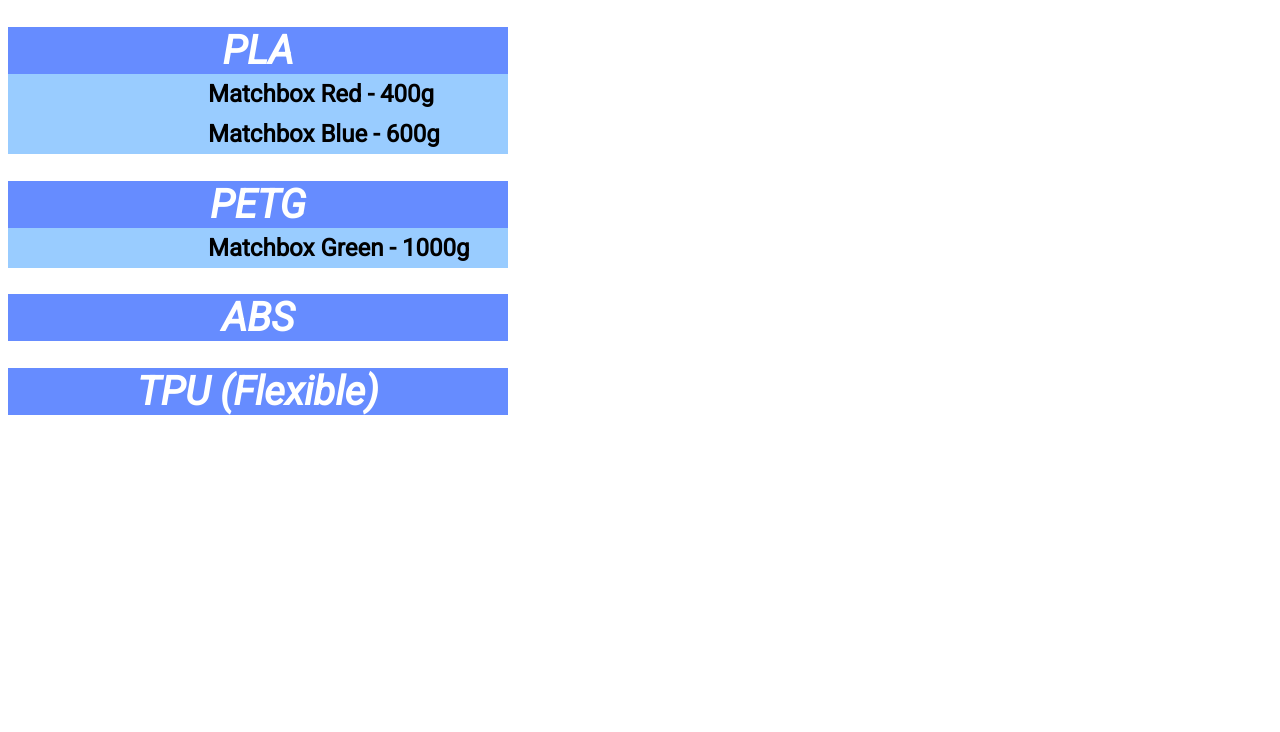
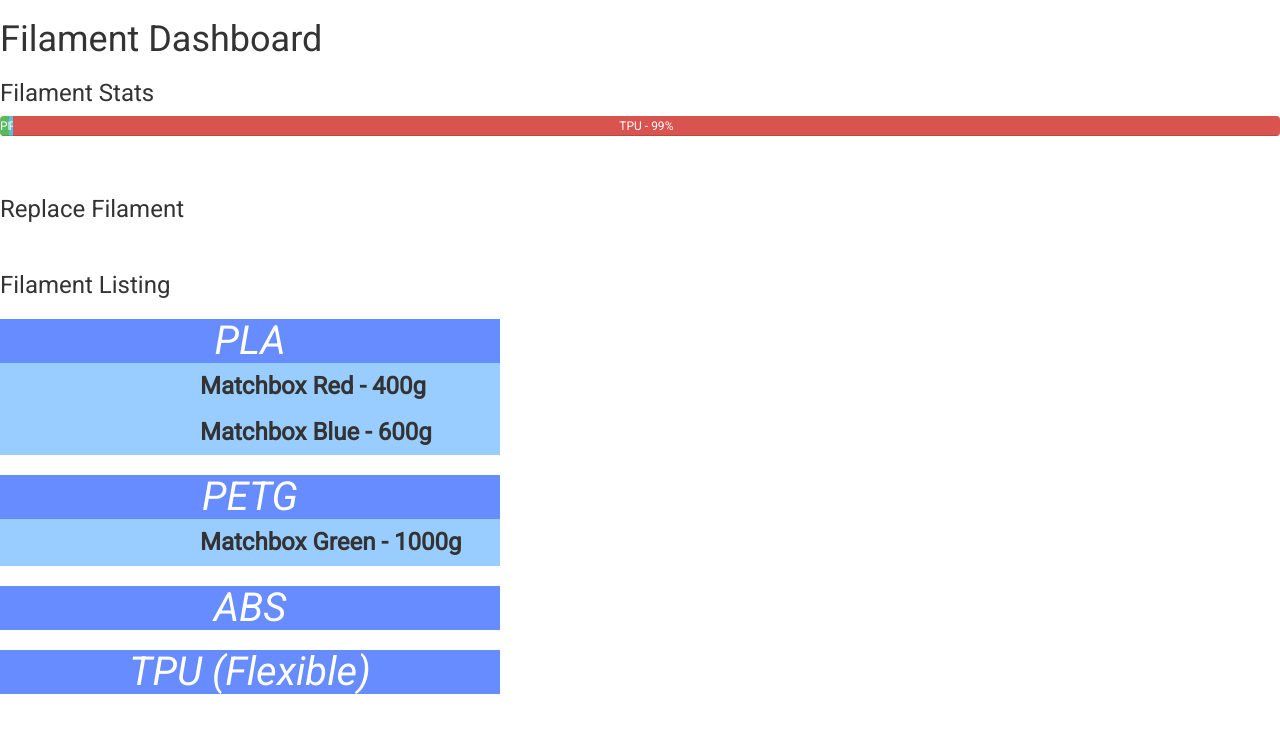
Before and after one commit to roboticsDev1584/Filament-Dashboard, a plain HTML site: page index.html in a window 1280 px wide. Drawn offline with nearby package versions, Linux system fonts and the light colour scheme.

Commit message:
Added new stats and changed layout of index.html

```diff
--- a/index.html
+++ b/index.html
@@ -1,14 +1,17 @@
 <!DOCTYPE html>
 <html>
+
 <head>
     <meta charset="utf-8">
     <meta name="viewport" content="width=device-width, initial-scale=1">
     <link rel="icon" type="image/png" href="Assets/favicon.png" />
     <title>Filament Dashboard</title>
+    <link rel="stylesheet" href="https://maxcdn.bootstrapcdn.com/bootstrap/3.4.1/css/bootstrap.min.css">
     <script src="https://ajax.googleapis.com/ajax/libs/jquery/3.5.1/jquery.min.js"></script>
     <link rel="preconnect" href="https://fonts.googleapis.com">
     <link rel="preconnect" href="https://fonts.gstatic.com" crossorigin>
     <link href="https://fonts.googleapis.com/css2?family=Roboto:ital@0;1&display=swap" rel="stylesheet">
+    <script src="https://maxcdn.bootstrapcdn.com/bootstrap/3.4.1/js/bootstrap.min.js"></script>
     <style>
         body {
             font-family: 'Roboto', sans-serif;
@@ -32,20 +35,20 @@
             margin-bottom: 0;
         }
 
-        ul {
+        .filamentList {
             list-style-type: none;
             margin: 0;
             padding: 0;
             background-color: #99ccff;
         }
 
-        li {
+        .linkItem {
             padding: 6px;
             padding-left: 40%;
             transition: 1s background-color;
         }
 
-        li:hover {
+        .linkItem:hover {
             background-color: #66b3ff;
             cursor: pointer;
         }
@@ -53,21 +56,42 @@
 </head>
 
 <body>
+    <h1>Filament Dashboard</h1>
+    <h3>Filament Stats</h3>
+    <div class="progress">
+        <div class="progress-bar progress-bar-success plaBar" role="progressbar" style="width:40%">
+            PLA - <span class="plaPercent"></span>%
+        </div>
+        <div class="progress-bar progress-bar-info petgBar" role="progressbar" style="width:10%">
+            PETG - <span class="petgPercent"></span>%
+        </div>
+        <div class="progress-bar progress-bar-warning absBar" role="progressbar" style="width:20%">
+            ABS - <span class="absPercent"></span>%
+        </div>
+        <div class="progress-bar progress-bar-danger tpuBar" role="progressbar" style="width:20%">
+            TPU - <span class="tpuPercent"></span>%
+        </div>
+    </div>
+    <br>
+    <h3>Replace Filament</h3>
+
+    <br>
+    <h3>Filament Listing</h3>
     <div class="filamentC" id="pla">
         <h1>PLA</h1>
-        <ul id="plaUL"></ul>
+        <ul class="filamentList" id="plaUL"></ul>
     </div>
     <div class="filamentC" id="petg">
         <h1>PETG</h1>
-        <ul id="petgUL"></ul>
+        <ul class="filamentList" id="petgUL"></ul>
     </div>
     <div class="filamentC" id="abs">
         <h1>ABS</h1>
-        <ul id="absUL"></ul>
+        <ul class="filamentList" id="absUL"></ul>
     </div>
     <div class="filamentC" id="flexible">
         <h1>TPU (Flexible)</h1>
-        <ul id="tpuUL"></ul>
+        <ul class="filamentList" id="tpuUL"></ul>
     </div>
 
 </body>
@@ -77,6 +101,10 @@
     var petgListing = document.querySelector("#petgUL");
     var absListing = document.querySelector("#absUL");
     var tpuListing = document.querySelector("#tpuUL");
+    var plaPercent = 0;
+    var petgPercent = 0;
+    var absPercent = 0;
+    var tpuPercent = 0;
     function updateFilamentInListing(index) {
         //this creates a new list item element
         var listItem = document.createElement("LI");
@@ -113,11 +141,43 @@
             filamentListing.removeChild(filamentListing.firstChild);
         }
     }
+    function updatePercents() {
+        var plaT = 0; var petgT = 0; var absT = 0; var tpuT = 0;
+        for (var index = 0; index < dataArr.length; index++) {
+            var temp = dataArr[index];
+            switch(temp.type) {
+                case "PLA" :
+                    plaT++;
+                    break;
+                case "PETG" :
+                    petgT++;
+                    break;
+                case "ABS" :
+                    absT++;
+                    break;
+                case "TPU" :
+                    tpuT++;
+                    break;
+                default :
+                    plaT++;
+                    break;
+            }
+        }
+        plaPercent = plaT/dataArr.length;
+        petgPercent = petgT/dataArr.length;
+        absPercent = absT/dataArr.length;
+        tpuPercent = 100-plaPercent-petgPercent-absPercent;
+        $(".plaPercent").text(`${plaPercent}`);$(".plaBar").css("width", `${plaPercent}%`);
+        $(".petgPercent").text(`${petgPercent}`);$(".petgBar").css("width", `${petgPercent}%`);
+        $(".absPercent").text(`${absPercent}`);$(".absBar").css("width", `${absPercent}%`);
+        $(".tpuPercent").text(`${tpuPercent}`);$(".tpuBar").css("width", `${tpuPercent}%`);
+    }
     fetch('Assets/filament.json', { mode: 'cors' }).then(function (resp) {
         return resp.json();
     }).then(function (data) {
         dataArr = data.filament;
         updateFilamentListing();
+        updatePercents();
     });
     $(".filamentC").on("click", function () {
         if ($(this).find("ul").css("display") == "none") {
```
